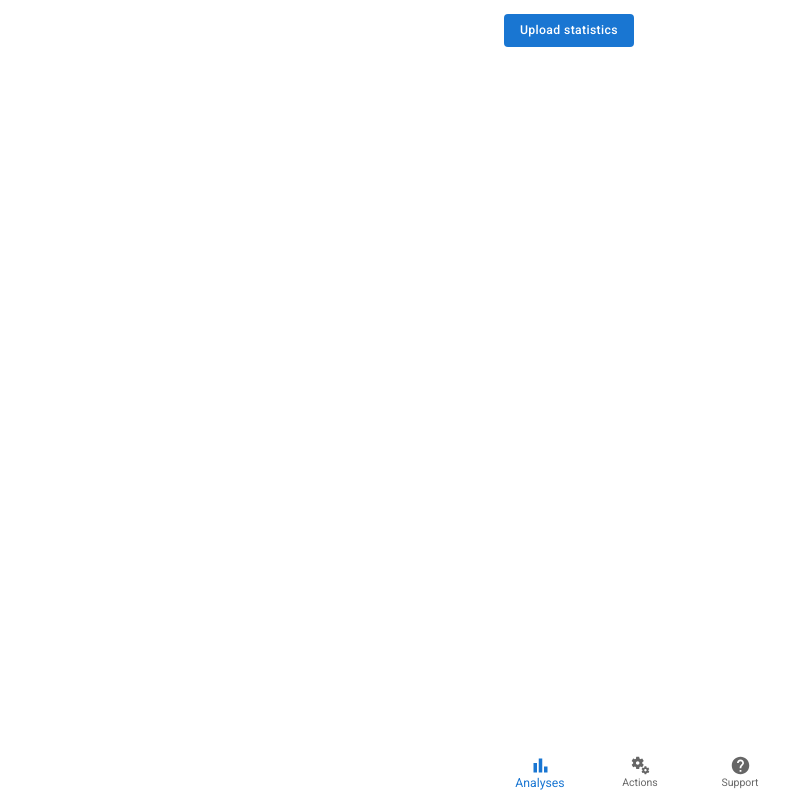
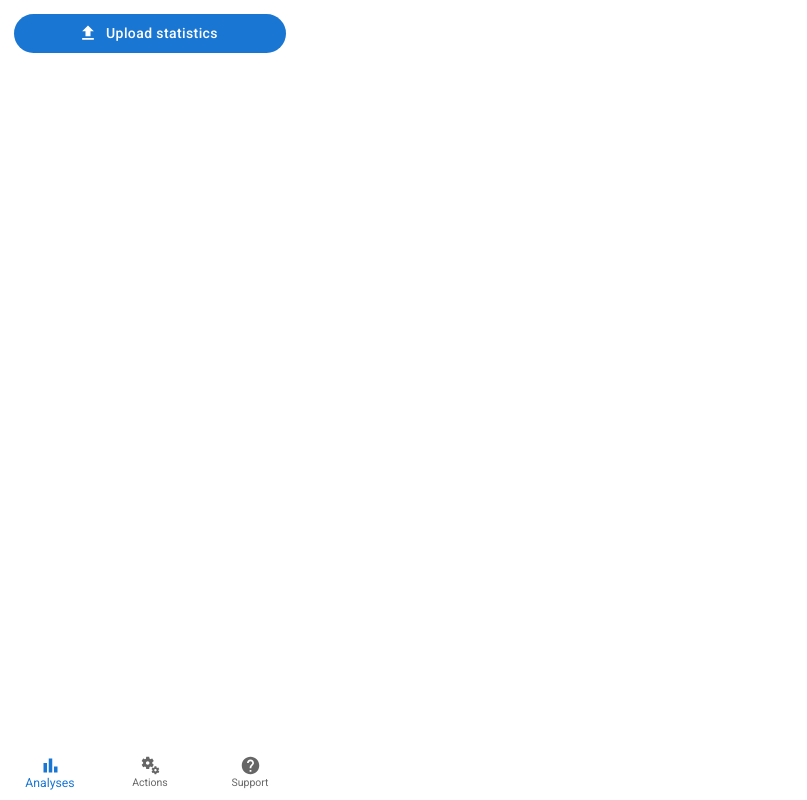
Before and after one commit to WillemSleegers/tidystats-Google-Docs-add-in, a React (Vite) app: page / in a window 1280 px wide. Shown: the whole page, without its empty margins (0-807 px from the left). Built offline with nearby package versions, Linux system fonts and the light colour scheme.

Commit message:
Various fixes

```diff
--- a/src/App.tsx
+++ b/src/App.tsx
@@ -1,17 +1,33 @@
 import { useState } from "react"
-import { BottomNavigation, BottomNavigationAction } from "@mui/material"
+import {
+  createTheme,
+  ThemeProvider,
+  BottomNavigation,
+  BottomNavigationAction,
+} from "@mui/material"
 import { BarChart, MiscellaneousServices, Help } from "@mui/icons-material"
 import { Upload } from "./components/Upload"
 import { Analyses } from "./components/Analyses"
 import { Tidystats } from "./classes/Tidystats"
 import { updateStatistics } from "./functions/gas"
 
+const theme = createTheme({
+  components: {
+    MuiButtonBase: {
+      defaultProps: {
+        disableRipple: true,
+      },
+    },
+  },
+})
+
 function App() {
   const [tidystats, setTidystats] = useState<Tidystats>()
   const [value, setValue] = useState(0)
 
   return (
-    <div className="sidebar">
+    <ThemeProvider theme={theme}>
+      <div style={{ marginBottom: "56px" }}>
         {value == 0 && (
           <>
             <Upload setTidystats={setTidystats} />
@@ -31,14 +47,18 @@ function App() {
             </div>
           </>
         )}
-
+      </div>
       <BottomNavigation
         showLabels
         value={value}
         onChange={(_event, newValue) => {
           setValue(newValue)
         }}
-        sx={{ position: "fixed", bottom: 0, width: "300px" }}
+        sx={{
+          position: "fixed",
+          bottom: 0,
+          width: "300px",
+        }}
       >
         <BottomNavigationAction label="Analyses" icon={<BarChart />} />
         <BottomNavigationAction
@@ -47,7 +67,7 @@ function App() {
         />
         <BottomNavigationAction label="Support" icon={<Help />} />
       </BottomNavigation>
-    </div>
+    </ThemeProvider>
   )
 }
 
--- a/src/components/Analyses.tsx
+++ b/src/components/Analyses.tsx
@@ -13,12 +13,13 @@ export const Analyses = (props: AnalysesProps) => {
 
   return (
     <div style={{ marginLeft: "1rem", marginRight: "1rem" }}>
-      <h2 style={{ marginTop: "0", marginBottom: "0" }}>Analyses</h2>
+      <h3 style={{ marginTop: "0", marginBottom: "0.5rem" }}>Analyses</h3>
       {data.map((x: Analysis) => {
         const statistics = x.statistics
         const groups = x.groups
 
         return (
+          <div style={{ marginBottom: "0.5rem" }}>
             <Collapsible
               key={x.identifier}
               open={false}
@@ -34,6 +35,7 @@ export const Analyses = (props: AnalysesProps) => {
               {statistics && <Statistics data={statistics} />}
               {groups && <Groups data={groups} />}
             </Collapsible>
+          </div>
         )
       })}
     </div>
--- a/src/components/Collapsible.tsx
+++ b/src/components/Collapsible.tsx
@@ -20,10 +20,11 @@ export const Collapsible = (props: CollapsibleProps) => {
   }
 
   return (
-    <>
+    <div>
       <div
         style={{
           backgroundColor: isPrimary ? "var(--gray)" : "white",
+          borderRadius: "100px",
           fontStyle: isOpen ? "italic" : "normal",
         }}
       >
@@ -50,6 +51,6 @@ export const Collapsible = (props: CollapsibleProps) => {
         </Row>
       </div>
       {isOpen && <div>{children}</div>}
-    </>
+    </div>
   )
 }
--- a/src/components/Row.tsx
+++ b/src/components/Row.tsx
@@ -12,7 +12,7 @@ export const Row = (props: RowProps) => {
   return (
     <div
       style={{
-        minHeight: "2.5rem",
+        minHeight: "2.8rem",
         display: "flex",
         alignItems: "center",
         marginLeft: indented ? "1rem" : "",
--- a/src/components/Statistics.tsx
+++ b/src/components/Statistics.tsx
@@ -113,7 +113,10 @@ export const Statistics = (props: StatisticsProps) => {
                 </RowName>
                 <RowValue>{x.value}</RowValue>
                 {clickedSettings && (
-                  <Checkbox onClick={() => toggleCheck(x.name)} />
+                  <Checkbox
+                    checked={x.checked}
+                    onClick={() => toggleCheck(x.name)}
+                  />
                 )}
 
                 <IconButton>
--- a/src/components/Upload.tsx
+++ b/src/components/Upload.tsx
@@ -1,5 +1,6 @@
 import { ChangeEvent, useState, useEffect } from "react"
 import { Button, Alert } from "@mui/material"
+import { FileUpload } from "@mui/icons-material"
 import { Tidystats } from "../classes/Tidystats"
 
 type UploadProps = {
@@ -12,8 +13,12 @@ const Upload = (props: UploadProps) => {
   const [file, setFile] = useState<File>()
 
   const handleFileChange = (e: ChangeEvent<HTMLInputElement>) => {
+    console.log("handling file change")
+    console.log(e.target.files)
     if (e.target.files) {
-      setFile(e.target.files[0])
+      if (e.target.files.length == 1) {
+        setFile(e.target.files[0])
+      }
     }
   }
 
@@ -39,13 +44,20 @@ const Upload = (props: UploadProps) => {
   const [showErrorMessage, setShowErrorMessage] = useState(false)
 
   return (
-    <>
+    <div style={{ margin: "1rem" }}>
       <Button
         id="fileUpload"
         variant="contained"
         component="label"
         disableElevation
-        style={{ margin: "1rem", textTransform: "none" }}
+        fullWidth
+        startIcon={file ? null : <FileUpload />}
+        style={{
+          textTransform: "none",
+          borderRadius: "100px",
+          fontSize: "1rem",
+          padding: "0.5rem",
+        }}
       >
         {file ? file.name : "Upload statistics"}
         <input
@@ -57,9 +69,11 @@ const Upload = (props: UploadProps) => {
       </Button>
 
       {showErrorMessage && (
-        <Alert severity="error">File must be a tidystats JSON file.</Alert>
+        <Alert style={{ marginTop: "1rem" }} severity="error">
+          File must be a tidystats JSON file.
+        </Alert>
       )}
-    </>
+    </div>
   )
 }
 
--- a/src/global.css
+++ b/src/global.css
@@ -5,6 +5,7 @@
   font-weight: 400;
 
   color: black;
+  width: 300px;
 
   font-synthesis: none;
   text-rendering: optimizeLegibility;
@@ -17,5 +18,4 @@
 
 body {
   margin: 0 auto;
-  width: 300px;
 }
```
Also changed, not shown: .clasp.json. Lines whose indentation alone changed are shown as unchanged.
